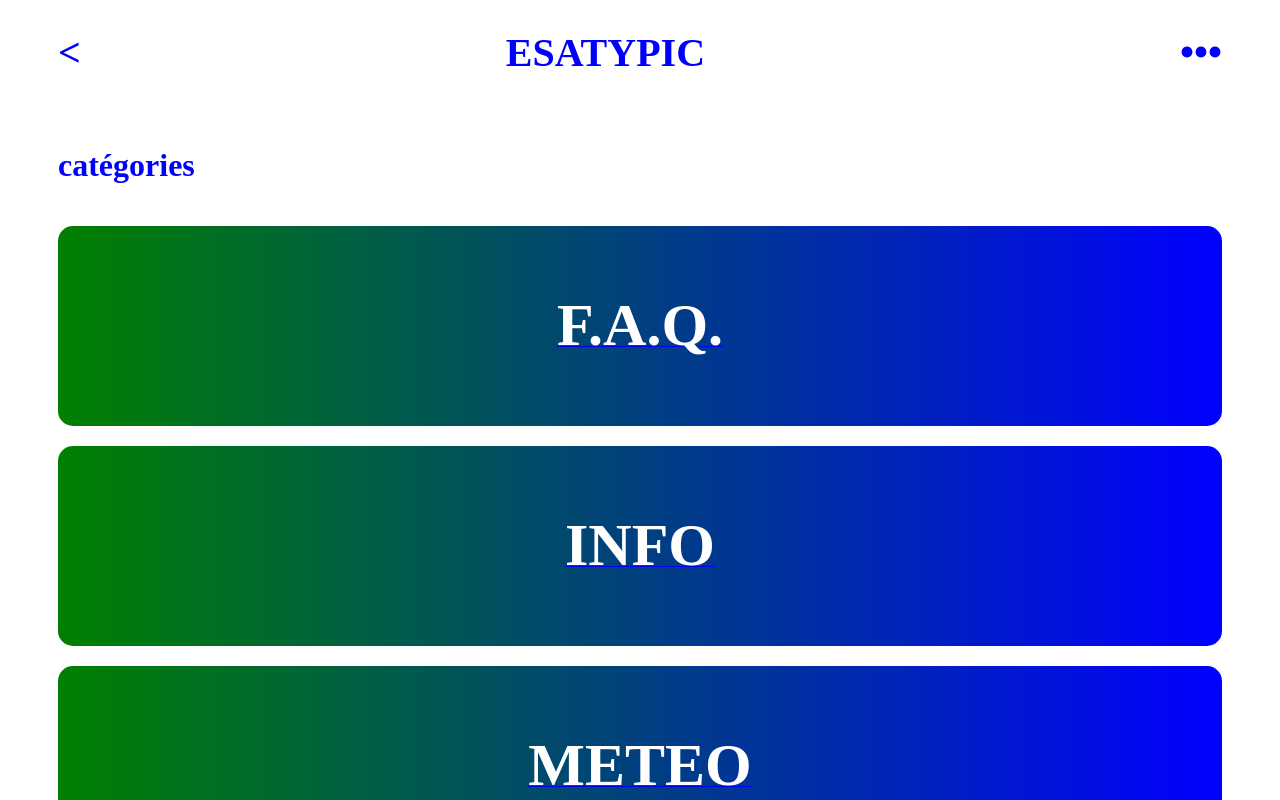
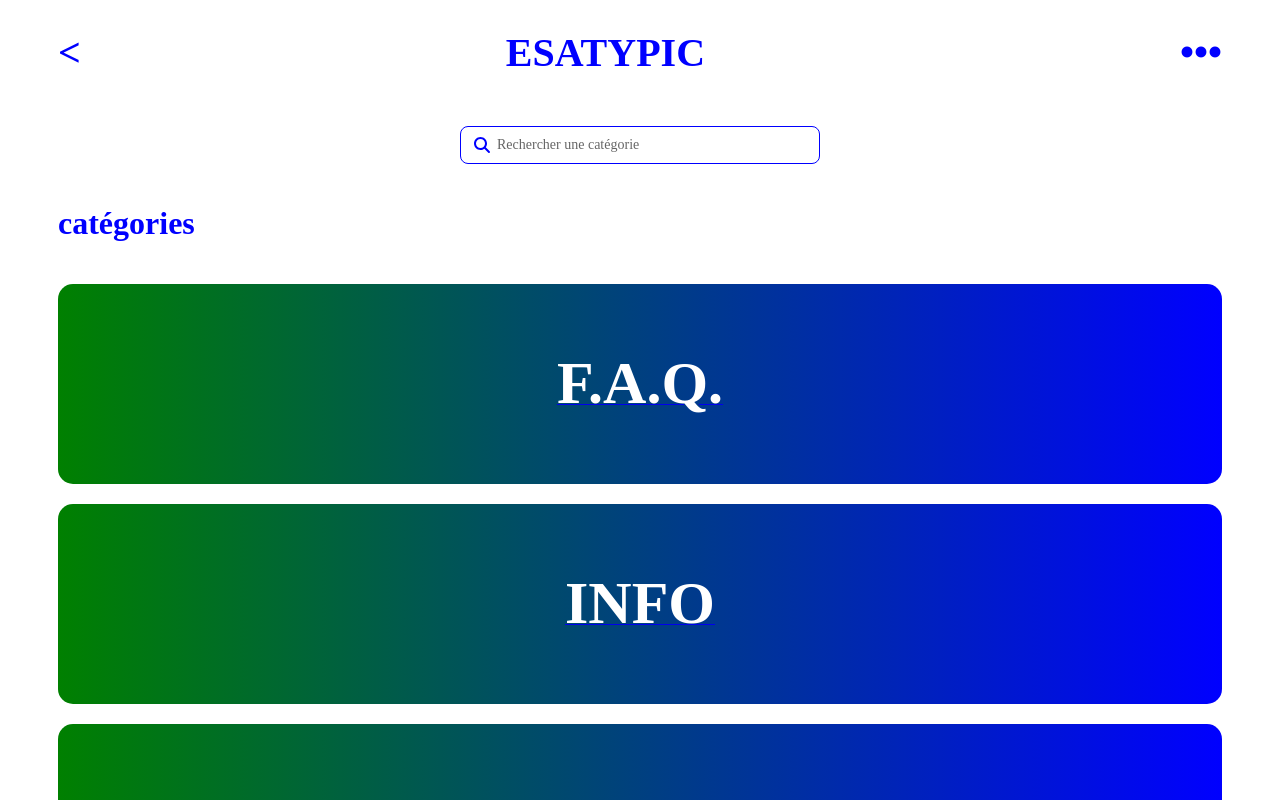
Before and after one commit to Nicojoun/comnet, a React (Create React App) app: page /categories in a window 1280 px wide. Shown: the top 800 px of the page. Built offline with nearby package versions, Linux system fonts and the light colour scheme.

Commit message:
Add Research component and styles

```diff
--- /dev/null
+++ b/src/assets/styles/Research.scss
@@ -0,0 +1,37 @@
+@import 'variables';
+@import 'variablesMedia';
+
+.research-field {
+  position: relative;
+  width: 100%;
+  max-width: 360px;
+  margin: 0 auto;
+
+  @media (max-width: $media-queries-mobile) {
+    max-width: 100%;
+  }
+}
+
+.research-icon {
+  position: absolute;
+  top: 50%;
+  left: 12px;
+  transform: translateY(-50%);
+  color: blue;
+  pointer-events: none;
+}
+
+.research {
+  width: 100%;
+  padding: 10px 14px 10px 36px;
+  border: 1px solid blue;
+  border-radius: 8px;
+  font: 400 14px $font-text;
+  color: $primary-color;
+  background-color: $secondary-color;
+
+  &::placeholder {
+    color: $primary-color;
+    opacity: 0.6;
+  }
+}
--- /dev/null
+++ b/src/components/Research/index.jsx
@@ -0,0 +1,26 @@
+import '../../assets/styles/Research.scss';
+import { FontAwesomeIcon } from '@fortawesome/react-fontawesome';
+import { faSearch } from '@fortawesome/free-solid-svg-icons';
+
+function Research({
+  value,
+  onChange,
+  placeholder = 'Rechercher une catégorie',
+  ariaLabel = 'Rechercher une catégorie',
+}) {
+  return (
+    <div className="research-field">
+      <FontAwesomeIcon className="research-icon" icon={faSearch} />
+      <input
+        className="research"
+        type="search"
+        placeholder={placeholder}
+        value={value}
+        onChange={onChange}
+        aria-label={ariaLabel}
+      />
+    </div>
+  );
+}
+
+export default Research;
--- a/src/pages/Categories/index.jsx
+++ b/src/pages/Categories/index.jsx
@@ -1,10 +1,12 @@
 import React from 'react';
 import '../../assets/styles/Categories.scss';
 import Caterolink from '../../components/Caterolink';
+import Research from '../../components/Research';
 
 function Categories() {
   return (
     <div className='categories'>
+      <Research />
       <h1 style={{color: 'blue'}}>catégories</h1>
       <Caterolink text="F.A.Q." />
       <Caterolink text="INFO" />
```
